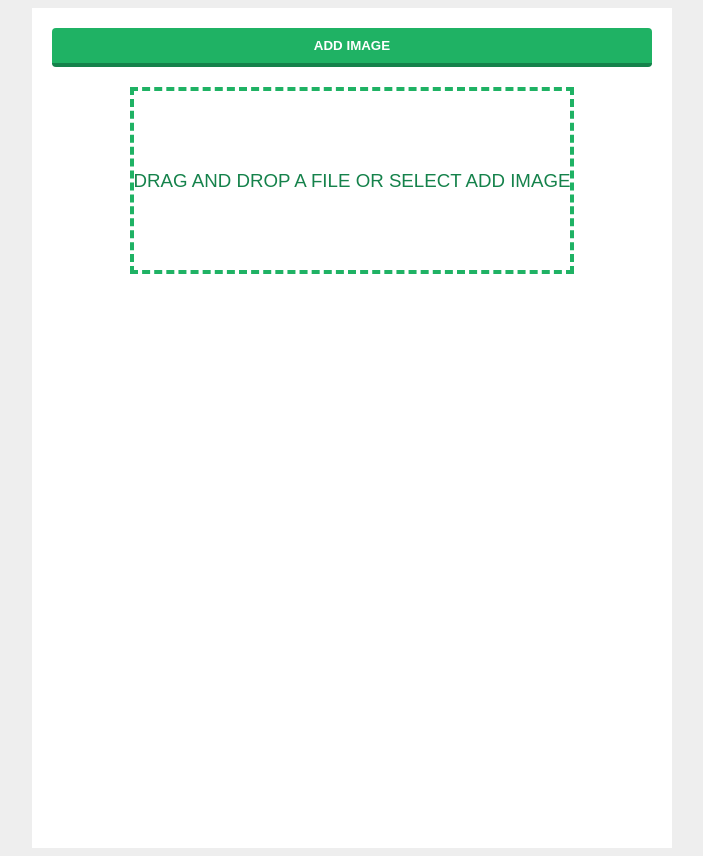
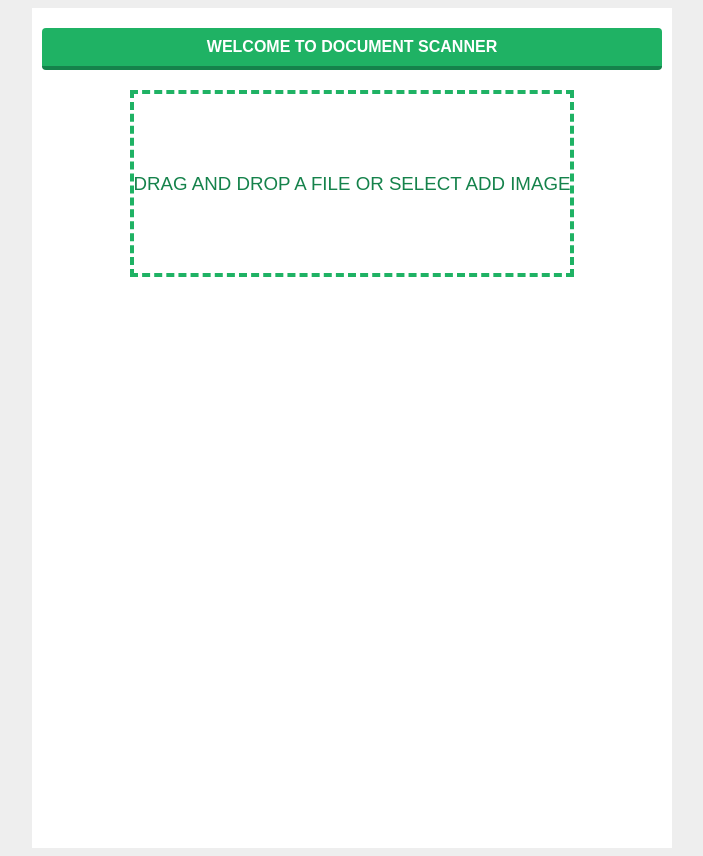
Before and after one commit to jeffery1236/DocumentScanner, a Flask app: page / in a window 1280 px wide. Shown: the whole page, without its empty margins (288-991 px from the left). Run offline with Flask 2, Linux system fonts and the light colour scheme.

Commit message:
'Changed_page_style'

```diff
--- a/templates/index.html
+++ b/templates/index.html
@@ -3,8 +3,11 @@
 {% block body %}
 
 <div class="file-upload">
-    <button class="file-upload-btn" type="button" onclick="$('.file-upload-input').trigger( 'click' )">Add
-        Image</button>
+<!--     <button class="file-upload-btn" type="button" onclick="$('.file-upload-input').trigger( 'click' )">Add
+        Image</button> -->
+    <div class="file-upload-btn">
+        Welcome to Document Scanner
+    </div>
 <form method="POST" enctype=multipart/form-data> <div class="image-upload-wrap">
     <input class="file-upload-input" type='file' name='imageFile' onchange="readURL(this);" accept="image/*" />
     <div class="drag-text">
```
Lines whose indentation alone changed are shown as unchanged.
